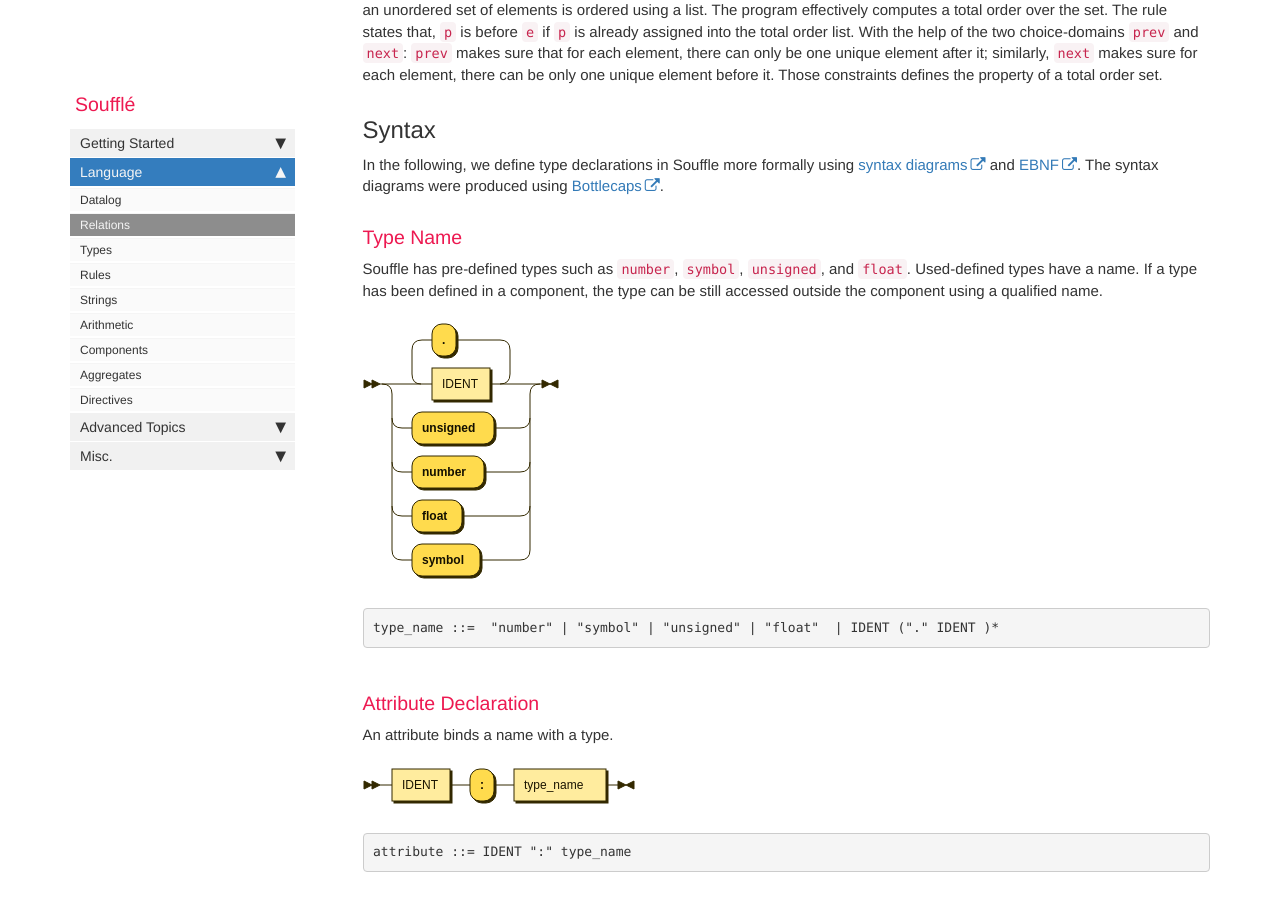
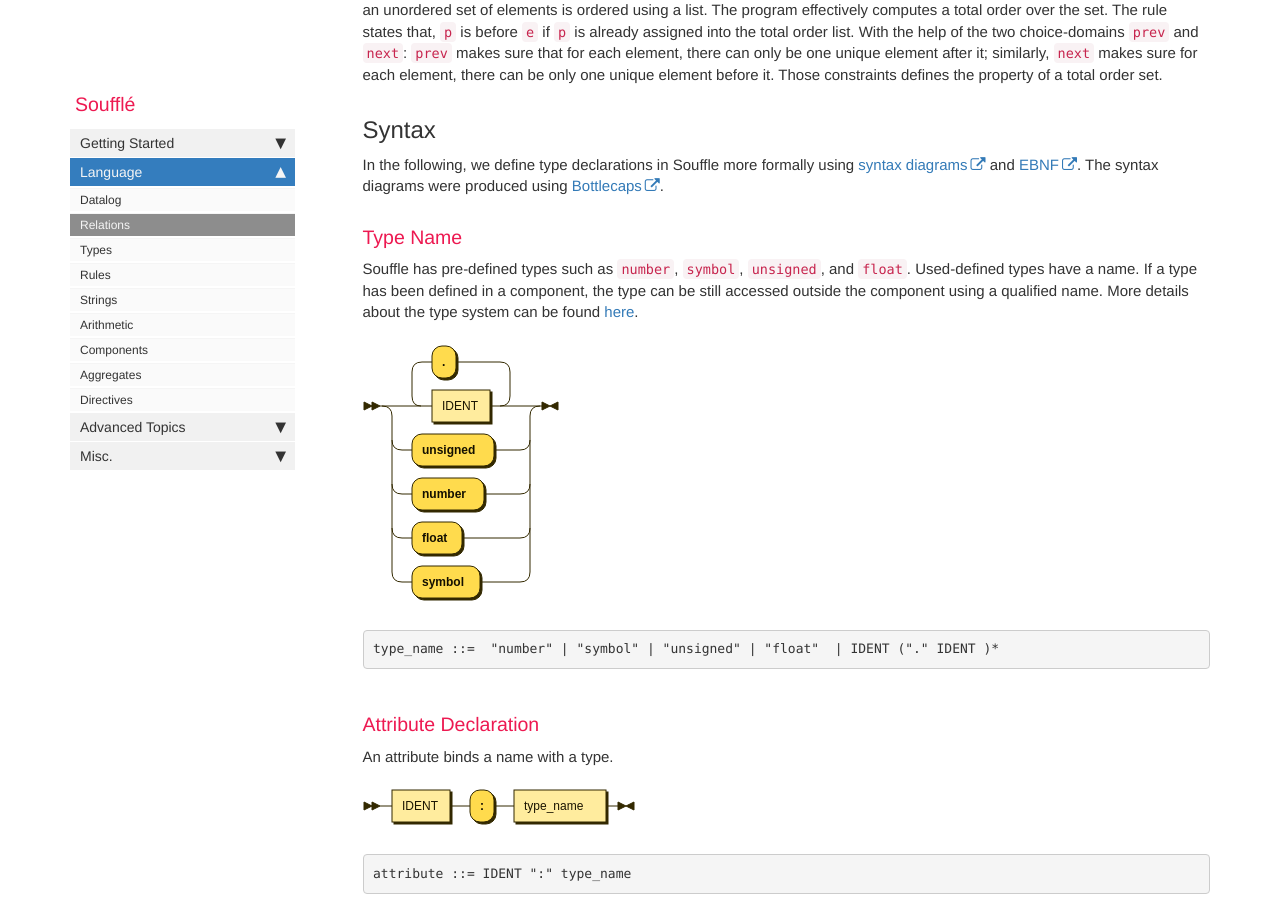
Before and after one commit to souffle-lang/souffle-lang.github.io, a Jekyll site: the page built from pages/docs/relations.md, in a window 1280 px wide and 900 px high, scrolled down 6781 px. Built offline with Jekyll 4.4.1, drawn with Linux system fonts in a browser that asks for light colours; comment, search, counter and statistics services are not loaded.

Commit message:
Update relations.md

````diff
--- a/pages/docs/relations.md
+++ b/pages/docs/relations.md
@@ -251,7 +251,7 @@ element before it. Those constraints defines the property of a total order set.
 In the following, we define type declarations in Souffle more formally using [syntax diagrams](https://en.wikipedia.org/wiki/Syntax_diagram) and [EBNF](https://en.wikipedia.org/wiki/Extended_Backus–Naur_form). The syntax diagrams were produced using [Bottlecaps](https://www.bottlecaps.de/rr/ui).
 
 ### Type Name
-Souffle has pre-defined types such as `number`, `symbol`, `unsigned`, and `float`. Used-defined types have a name. If a type has been defined in a component, the type can be still accessed outside the component using a qualified name.
+Souffle has pre-defined types such as `number`, `symbol`, `unsigned`, and `float`. Used-defined types have a name. If a type has been defined in a component, the type can be still accessed outside the component using a qualified name. More details about the type system can be found [here](types).
 
 ![Type Name](https://souffle-lang.github.io/img/type_name.svg)
 ```ebnf
````
